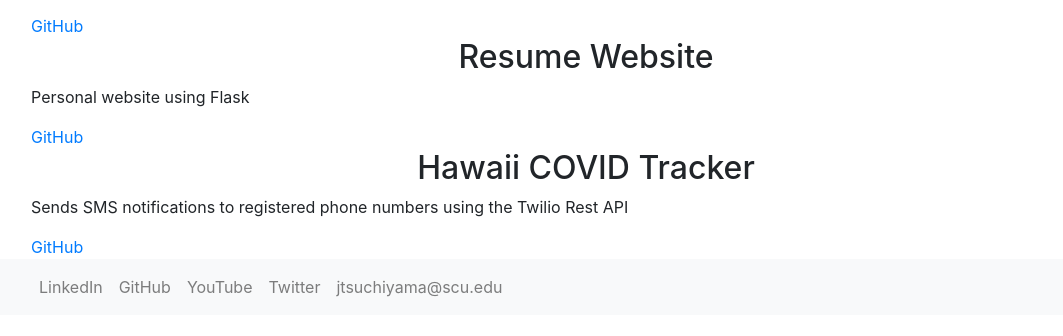
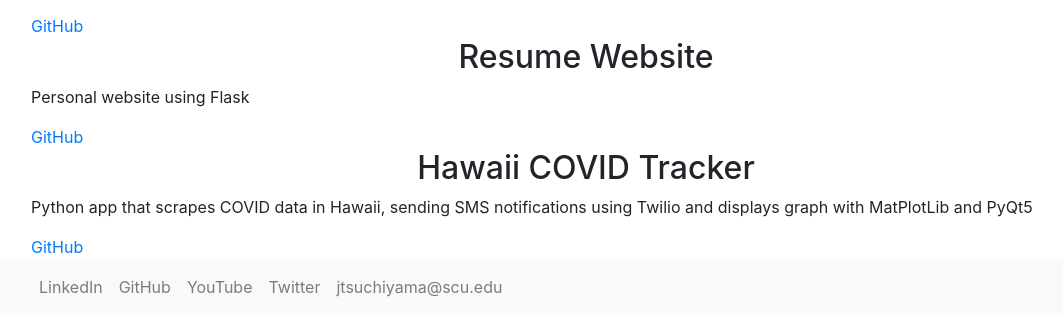
Before and after one commit to jtsuchiyama/Resume-Website, a Flask app: page /projects/ in a window 1280 px wide. Shown: the part 208-544 px from the top of the page, without its empty margins (54-1117 px from the left). Run offline with Flask 2, Linux system fonts and the light colour scheme; some libraries are stand-ins or nearby versions.

Commit message:
Project changes

```diff
--- a/templates/projects.html
+++ b/templates/projects.html
@@ -12,6 +12,6 @@
     <a href="">GitHub</a>
 
     <h2 class="text-center">Hawaii COVID Tracker</h1>
-    <p>Sends SMS notifications to registered phone numbers using the Twilio Rest API</p>
+    <p>Python app that scrapes COVID data in Hawaii, sending SMS notifications using Twilio and displays graph with MatPlotLib and PyQt5</p>
     <a href="https://github.com/jtsuchiyama/hawaii-covid-tracker">GitHub</a>
 {% endblock %}
```
